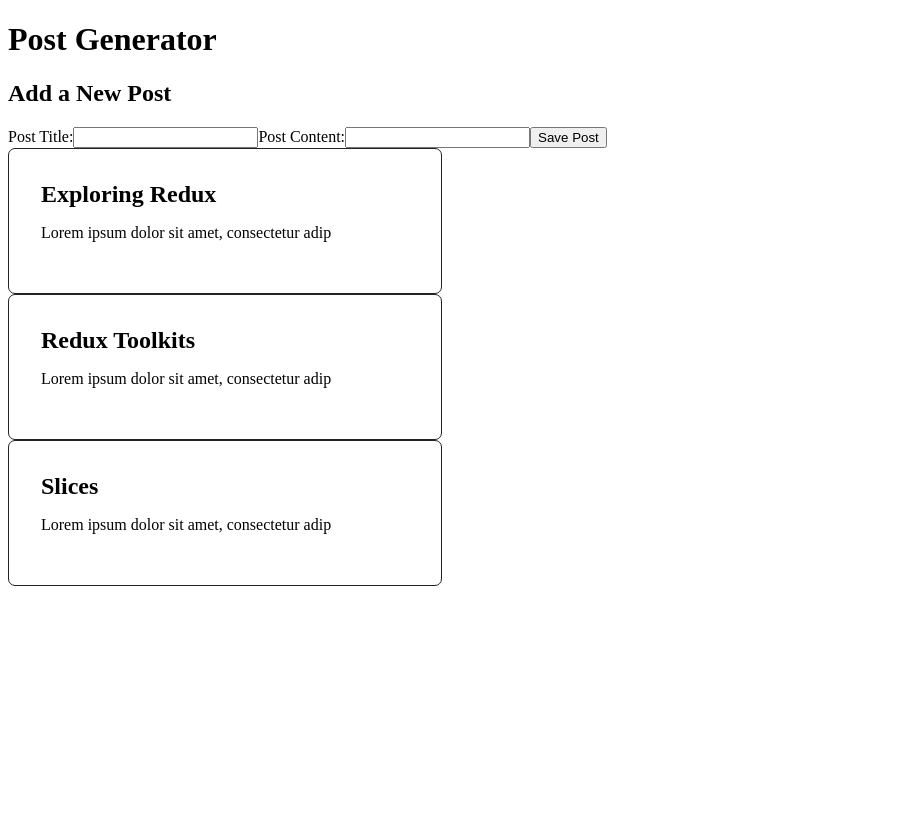
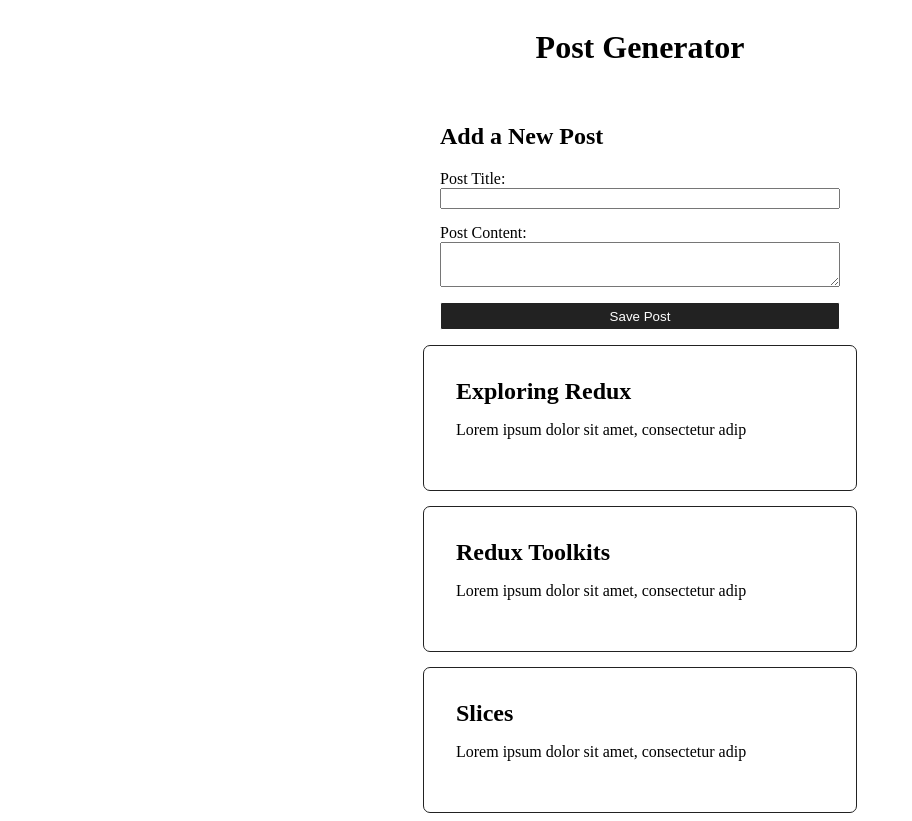
Before and after one commit to grega1/post-generator, a React (Vite) app: page / in a window 1280 px wide. Shown: the whole page, without its empty margins (0-912 px from the left). Before the commit the page ends 800 px from the top, so only its background shows below. Built offline with nearby package versions, Linux system fonts and the light colour scheme.

Commit message:
feat: initial form-style

```diff
--- a/src/App.css
+++ b/src/App.css
@@ -0,0 +1,8 @@
+main{
+  width: 100%;
+  height: auto;
+  gap:15px;
+  display: flex;
+  flex-direction: column;
+  align-items: center;
+}
--- a/src/components/Form/AddPostForm.css
+++ b/src/components/Form/AddPostForm.css
@@ -0,0 +1,25 @@
+.postFormWrapper{
+    width: 25rem;
+    height: auto;
+
+}
+.postForm{
+    display: flex;
+    flex-direction: column;
+    width: 100%;
+    height: 10rem;
+}
+.postForm :nth-child(2n){
+    margin-bottom:15px;
+}
+.postForm textarea{
+    height: 3rem;
+}
+.postForm button{
+    color:white;
+    background-color: #222;
+    border: 1px solid white;
+    height: 2rem;
+    border-radius: 2px;
+
+}
--- a/src/components/Form/AddPostForm.jsx
+++ b/src/components/Form/AddPostForm.jsx
@@ -1,5 +1,6 @@
 import { useState } from "react";
 import { useDispatch } from "react-redux";
+import './AddPostForm.css'
 
 import { postAdded } from "../../features/posts/postsSlice";
 
@@ -24,9 +25,9 @@
   };
 
   return (
-    <section>
+    <section className="postFormWrapper">
       <h2>Add a New Post</h2>
-      <form>
+      <form className="postForm">
         <label htmlFor="postTitle">Post Title:</label>
         <input
           type="text"
@@ -36,7 +37,7 @@
           id="postTitle"
         />
         <label htmlFor="postContent">Post Content:</label>
-        <input
+        <textarea
           type="text"
           name="postContent"
           value={content}
--- a/src/components/PostList/PostList.jsx
+++ b/src/components/PostList/PostList.jsx
@@ -4,7 +4,6 @@
 
 export default function PostList() {
   const posts = useSelector(selectAllPosts);
-  console.log(posts);
   return (
     <>
       {posts.map((post) => (
```
